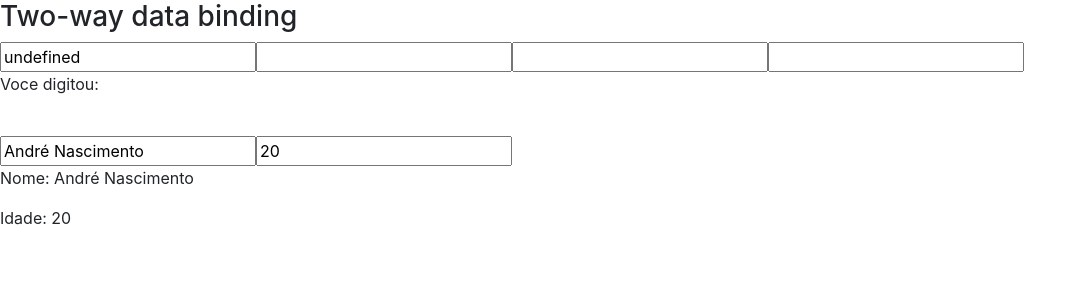
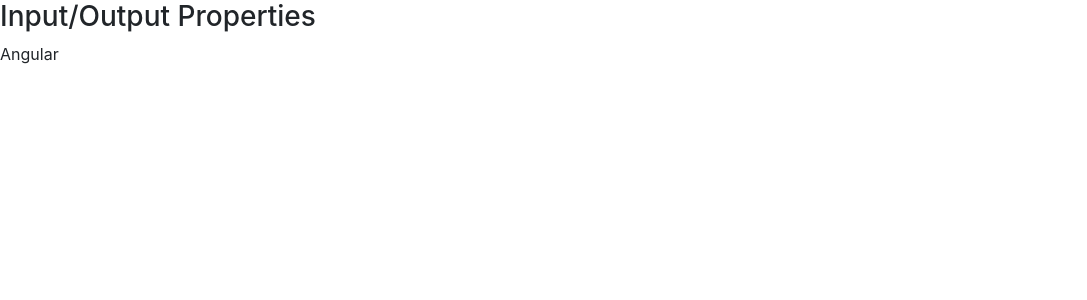
Before and after one commit to nfandre/CursoAngular, an Angular app in the folder data-binding/: page / in a window 1280 px wide. Shown: the top 300 px of the page, without its empty margins (0-1087 px from the left). Built offline with nearby package versions, Linux system fonts and the light colour scheme.

Commit message:
Aula 13 Reusando Componentes com input properties

```diff
--- a/data-binding/src/app/app.module.ts
+++ b/data-binding/src/app/app.module.ts
@@ -6,11 +6,13 @@ import { AppComponent } from './app.component';
 import { DataBindingComponent } from './data-binding/data-binding.component';
 import {FormsModule} from "@angular/forms";
 import {MeuFormModule} from "./meu-form/meu-form.module";
+import { InputPropertyComponent } from './input-property/input-property.component';
 
 @NgModule({
   declarations: [
     AppComponent,
-    DataBindingComponent
+    DataBindingComponent,
+    InputPropertyComponent
   ],
     imports: [
         BrowserModule,
--- a/data-binding/src/app/data-binding/data-binding.component.html
+++ b/data-binding/src/app/data-binding/data-binding.component.html
@@ -79,4 +79,11 @@
 <!--  </article>-->
 <!--</section>-->
 
-<app-meu-form></app-meu-form>
+<!--<app-meu-form></app-meu-form>-->
+
+<section class="input-output-properties">
+  <article>
+     <h3>Input/Output Properties</h3>
+      <app-curso [nome]="nomeDoCurso"></app-curso>
+  </article>
+</section>
--- a/data-binding/src/app/data-binding/data-binding.component.ts
+++ b/data-binding/src/app/data-binding/data-binding.component.ts
@@ -15,7 +15,8 @@ export class DataBindingComponent implements OnInit {
   valorSalvo: string;
 
   isMouseOver: boolean = false;
-  nome:string = 'abc';
+
+  nomeDoCurso: string = "Angular";
 
 
   constructor() { }
--- /dev/null
+++ b/data-binding/src/app/input-property/input-property.component.html
@@ -0,0 +1,3 @@
+<p>
+  {{nomeCurso}}
+</p>
--- /dev/null
+++ b/data-binding/src/app/input-property/input-property.component.ts
@@ -0,0 +1,18 @@
+import {Component, Input, OnInit} from '@angular/core';
+
+@Component({
+  selector: 'app-curso',
+  templateUrl: './input-property.component.html',
+  styleUrls: ['./input-property.component.css']
+  //inputs: ['nomeCurso: nome']
+})
+export class InputPropertyComponent implements OnInit {
+
+  @Input('nome')
+  nomeCurso: string  = '';
+  constructor() { }
+
+  ngOnInit(): void {
+  }
+
+}
--- a/data-binding/src/app/meu-form/meu-form.component.ts
+++ b/data-binding/src/app/meu-form/meu-form.component.ts
@@ -11,6 +11,7 @@ export class MeuFormComponent implements OnInit {
     nome: 'André Nascimento',
     idade: 20
   }
+  nome:string = 'abc';
   constructor() { }
 
   ngOnInit(): void {
```
Also changed, not shown: data-binding/src/app/input-property/input-property.component.css (added), 1 other file (tests, documents, lock files or other folders).
